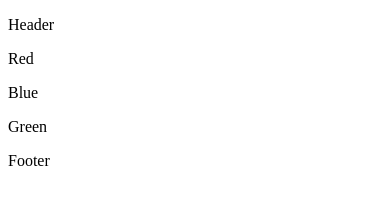
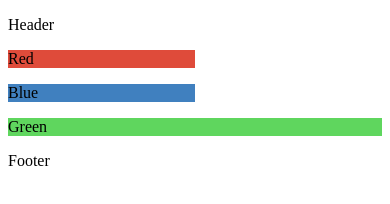
Before and after one commit to crowhead/media_queries_test, a plain HTML site: page index.html in a window 390 px wide. Drawn offline with Linux system fonts and the light colour scheme.

Commit message:
Media_Queries: stylesheet
Created stylesheet named "main.css" began color assignment for boilerplate HTML.

```diff
--- a/index.html
+++ b/index.html
@@ -2,6 +2,8 @@
 <html lang="en">
 
 <head>
+    <link rel="stylesheet" type="text/css" href="main.css"/>
+    <meta name="viewport" content="width=device-width, initial-scale=1.0"/>
 </head>
 
 <header>
@@ -9,13 +11,13 @@
 </header>
 
 <body>
-  <div>
+  <div class="container" id="red">
     <p>Red</p>
   </div>
-  <div>
+  <div class="container" id="blue">
     <p>Blue</p>
   </div>
-  <div>
+  <div class="container" id="green">
     <p>Green</p>
   </div>
 </body>
--- /dev/null
+++ b/main.css
@@ -0,0 +1,29 @@
+#red {
+  background-color: rgb(223, 75, 58);
+}
+
+#blue {
+  background-color: rgb(64,128,191);
+}
+
+#green {
+  background-color: rgb(95, 214, 94);
+}
+
+@media screen and (max-width:959px) {
+  header {
+    width: 100%;
+  }
+  #red{
+    width: 50%;
+  }
+  #blue {
+    width: 50%;
+  }
+  #green {
+    width: 100%;
+  }
+  footer {
+    width: 100%;
+  }
+}
```
